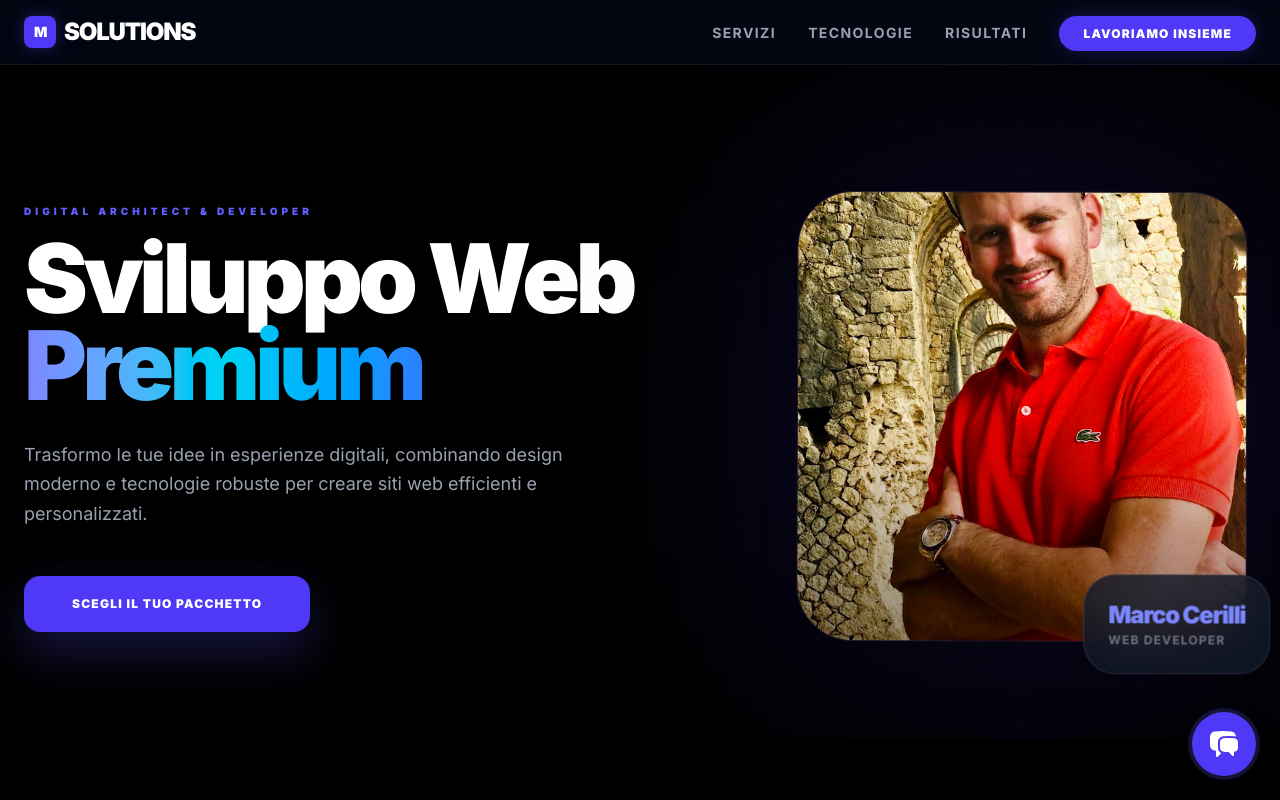
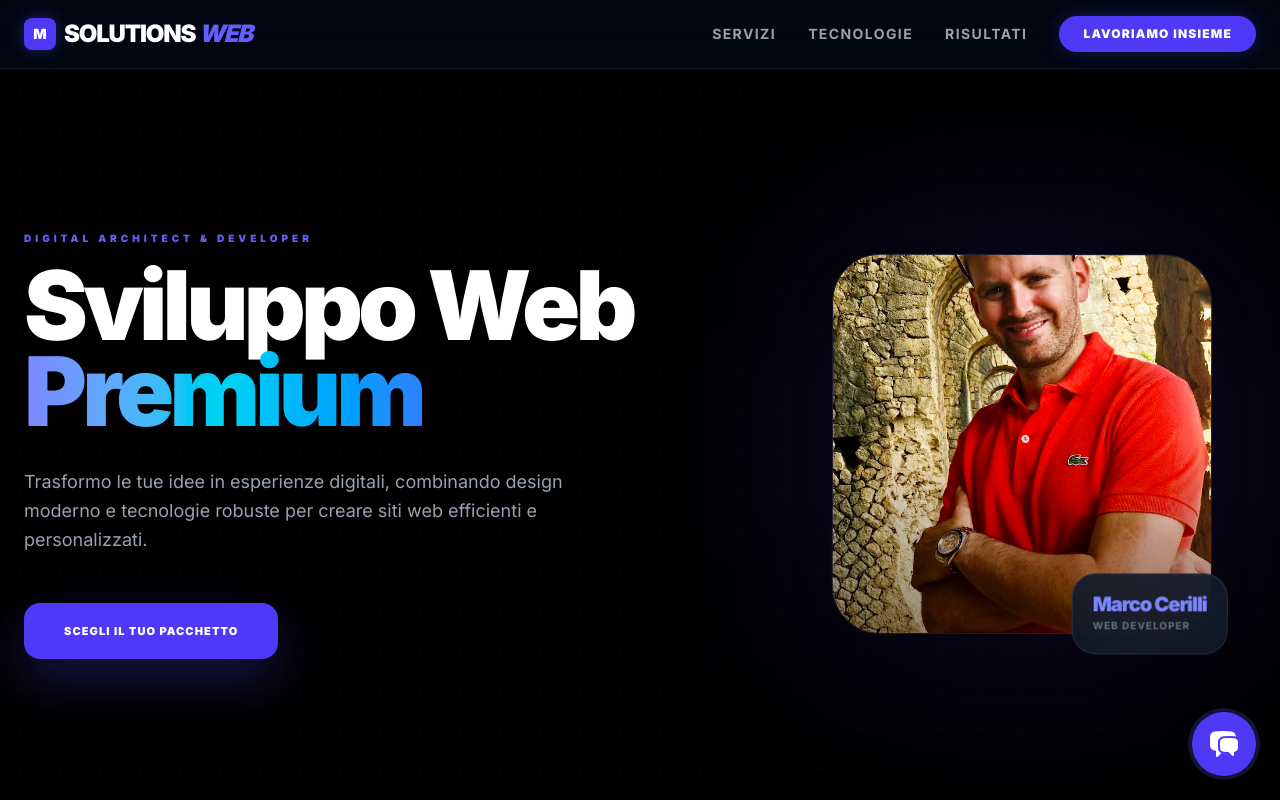
Before and after one commit to MarcoCerilli/portfolio-aziendale-2026, a Next.js app: page / in a window 1280 px wide. Shown: the top 800 px of the page. Built offline with nearby package versions, Linux system fonts and the light colour scheme.

Commit message:
Header problem design resolved

```diff
--- a/src/app/globals.css
+++ b/src/app/globals.css
@@ -16,6 +16,7 @@ body {
 
 html {
     scroll-behavior: smooth;
+    scroll-padding-top: 80px; /* Altezza del tuo header */
 }
 
 /* Rimuovi eventuali riferimenti a .dark o @media prefer-color-scheme */
--- a/src/components/Header.tsx
+++ b/src/components/Header.tsx
@@ -1,6 +1,8 @@
 "use client";
+import { useState } from "react";
 import Link from "next/link";
-import { motion } from "framer-motion";
+import { motion, AnimatePresence, Variants } from "framer-motion";
+import { XMarkIcon, SparklesIcon } from "@heroicons/react/24/outline";
 
 const navLinks = [
   { name: "Servizi", href: "/#pacchetti" },
@@ -9,67 +11,121 @@ const navLinks = [
 ];
 
 const Header = () => {
+  const [isOpen, setIsOpen] = useState(false);
+
+  const menuVariants: Variants = {
+    closed: {
+      opacity: 0,
+      y: -20,
+      transition: { staggerChildren: 0.05, staggerDirection: -1 },
+    },
+    opened: {
+      opacity: 1,
+      y: 0,
+      transition: {
+        type: "spring",
+        stiffness: 100,
+        damping: 20,
+        staggerChildren: 0.1,
+        delayChildren: 0.2,
+      },
+    },
+  };
+
+  const linkVariants: Variants = {
+    closed: { opacity: 0, y: 10 },
+    opened: { opacity: 1, y: 0 },
+  };
+
   return (
     <motion.header
-      className="sticky top-0 z-50 bg-gray-950/70 backdrop-blur-xl border-b border-gray-800/50 transition-all duration-300"
+      className="sticky top-0 z-[100] bg-gray-950/70 backdrop-blur-xl border-b border-gray-800/50"
       initial={{ y: -100, opacity: 0 }}
       animate={{ y: 0, opacity: 1 }}
-      transition={{ type: "spring", stiffness: 80, damping: 15 }}
     >
       <div className="container mx-auto px-6 py-4 flex justify-between items-center">
+        {/* LOGO */}
+        <Link href="/" className="group flex items-center gap-2">
+          <motion.div
+            whileHover={{ scale: 1.1, rotate: 5 }}
+            className="w-8 h-8 bg-indigo-600 rounded-lg flex items-center justify-center text-sm font-black text-white shadow-[0_0_15px_rgba(79,70,229,0.4)]"
+          >
+            M
+          </motion.div>
+          <span className="text-xl md:text-2xl font-black tracking-tighter text-white transition-colors duration-300 group-hover:text-indigo-400">
+            SOLUTIONS{" "}
+            <span className="text-indigo-500 group-hover:text-purple-400 transition-colors duration-300 italic">
+              WEB
+            </span>
+          </span>
+        </Link>
 
-        <motion.div
-          initial={{ opacity: 0, x: -20 }}
-          animate={{ opacity: 1, x: 0 }}
-          transition={{ delay: 0.3 }}
-        >
+        {/* Desktop Nav */}
+        <nav className="hidden md:flex items-center space-x-8">
+          {navLinks.map((link) => (
             <Link
-            href="/"
-            className="text-xl md:text-2xl font-black tracking-tighter text-white hover:text-indigo-400 transition-colors flex items-center gap-2"
-          >
-            <div className="w-8 h-8 bg-indigo-600 rounded-lg flex items-center justify-center text-white text-sm shadow-[0_0_15px_rgba(79,70,229,0.4)]">
-              M
-            </div>
-            <span>SOLUTIONS <span className="text-indigo-500 uppercase"></span></span>
-          </Link>
-        </motion.div>
-
-        <nav className="hidden md:flex items-center space-x-8">
-          {navLinks.map((link, index) => (
-            <motion.div
               key={link.name}
-              initial={{ y: -10, opacity: 0 }}
-              animate={{ y: 0, opacity: 1 }}
-              transition={{ delay: 0.1 * index + 0.5 }}
-            >
-              <Link
               href={link.href}
               className="text-sm font-bold uppercase tracking-widest text-gray-400 hover:text-white transition-colors relative group"
             >
               {link.name}
               <span className="absolute -bottom-1 left-0 w-0 h-0.5 bg-indigo-500 transition-all group-hover:w-full"></span>
             </Link>
+          ))}
+          <Link
+            href="/#contatti"
+            className="bg-indigo-600 hover:bg-indigo-500 text-white text-xs font-black uppercase tracking-widest px-6 py-2.5 rounded-full shadow-[0_0_20px_rgba(79,70,229,0.3)] transition-all"
+          >
+            Lavoriamo Insieme
+          </Link>
+        </nav>
+
+        {/* MOBILE TOGGLE CON SCINTILLE */}
+        <button
+          className="md:hidden p-2 z-[110] cursor-pointer text-indigo-400 hover:text-white transition-colors"
+          onClick={() => setIsOpen(!isOpen)}
+        >
+          {isOpen ? (
+            <XMarkIcon className="w-6 h-6 text-white" />
+          ) : (
+            <SparklesIcon className="w-7 h-7 animate-pulse" />
+          )}
+        </button>
+
+        {/* Mobile Menu Overlay - VOCI PIÙ PICCOLE */}
+        <AnimatePresence>
+          {isOpen && (
+            <motion.div
+              variants={menuVariants}
+              initial="closed"
+              animate="opened"
+              exit="closed"
+              className="fixed inset-0 h-screen w-full bg-gray-950/98 backdrop-blur-2xl flex flex-col items-center justify-center space-y-8 z-[105]"
+            >
+              {navLinks.map((link) => (
+                <motion.div key={link.name} variants={linkVariants}>
+                  <Link
+                    href={link.href}
+                    onClick={() => setIsOpen(false)}
+                    className="text-lg font-bold uppercase tracking-[0.4em] text-gray-400 hover:text-indigo-500 transition-colors"
+                  >
+                    {link.name}
+                  </Link>
                 </motion.div>
               ))}
 
-          <motion.div
-            initial={{ scale: 0.8, opacity: 0 }}
-            animate={{ scale: 1, opacity: 1 }}
-            transition={{ delay: 0.9 }}
-          >
+              <motion.div variants={linkVariants} className="pt-4">
                 <Link
                   href="/#contatti"
-              className="bg-indigo-600 hover:bg-indigo-500 text-white text-xs font-black uppercase tracking-widest px-6 py-2.5 rounded-full shadow-[0_0_20px_rgba(79,70,229,0.3)] transition-all active:scale-95"
+                  onClick={() => setIsOpen(false)}
+                  className="bg-indigo-600 text-white px-8 py-3.5 rounded-full font-black uppercase tracking-widest text-[10px] shadow-xl shadow-indigo-500/20"
                 >
                   Lavoriamo Insieme
                 </Link>
               </motion.div>
-        </nav>
-
-        {/* Mobile Menu Icon */}
-        <div className="md:hidden flex items-center">
-             <div className="w-6 h-0.5 bg-white rounded-full relative after:content-[''] after:absolute after:top-2 after:left-0 after:w-full after:h-0.5 after:bg-white after:rounded-full before:content-[''] before:absolute before:-top-2 before:left-0 before:w-full before:h-0.5 before:bg-white before:rounded-full"></div>
-        </div>
+            </motion.div>
+          )}
+        </AnimatePresence>
       </div>
     </motion.header>
   );
--- a/src/components/Hero.tsx
+++ b/src/components/Hero.tsx
@@ -4,18 +4,18 @@ import { motion } from "framer-motion";
 
 const Hero = () => {
   return (
-    <section className="bg-black text-white pt-32 pb-24 relative overflow-hidden">
-      {/* Griglia futuristica più sottile */}
+    <section className="bg-black text-white pt-24 pb-16 md:pt-32 md:pb-24 relative overflow-hidden min-h-[90vh] flex items-center">
+      {/* Griglia futuristica */}
       <div className="absolute inset-0 z-0 opacity-10" style={{ backgroundImage: 'radial-gradient(#374151 1px, transparent 1px)', backgroundSize: '40px 40px' }}></div>
 
-      <div className="container mx-auto px-6 flex flex-col md:flex-row items-center gap-16 relative z-10">
+      <div className="container mx-auto px-6 flex flex-col md:flex-row items-center gap-12 md:gap-16 relative z-10">
 
         {/* Colonna Testo */}
         <motion.div
           initial={{ opacity: 0, x: -30 }}
           animate={{ opacity: 1, x: 0 }}
           transition={{ duration: 0.8 }}
-          className="md:w-3/5 text-center md:text-left"
+          className="w-full md:w-3/5 text-center md:text-left order-2 md:order-1"
         >
           <motion.p
             className="text-[10px] font-black text-indigo-500 uppercase mb-4 tracking-[0.4em]"
@@ -23,72 +23,70 @@ const Hero = () => {
             Digital Architect & Developer
           </motion.p>
 
-          <h1 className="text-5xl md:text-8xl font-black mb-8 leading-[0.9] tracking-tighter">
+          <h1 className="text-4xl sm:text-5xl md:text-8xl font-black mb-6 md:mb-8 leading-[1.1] md:leading-[0.9] tracking-tighter">
             Sviluppo Web <br />
             <span className="text-transparent bg-clip-text bg-gradient-to-r from-indigo-400 via-cyan-400 to-blue-500">
               Premium
             </span>
           </h1>
 
-          <p className="text-lg text-gray-400 mb-12 leading-relaxed max-w-xl">
+          <p className="text-base md:text-lg text-gray-400 mb-10 md:mb-12 leading-relaxed max-w-xl mx-auto md:mx-0">
             Trasformo le tue idee in esperienze digitali, combinando design moderno e tecnologie robuste per creare siti web efficienti e personalizzati.
           </p>
 
           <motion.a
-            whileHover={{ scale: 1.02, y: -2 }}
-            whileTap={{ scale: 0.98 }}
+            whileHover={{ scale: 1.05 }}
+            whileTap={{ scale: 0.95 }}
             href="#pacchetti"
-            className="bg-indigo-600 hover:bg-indigo-500 text-white font-black uppercase tracking-widest text-xs py-5 px-12 rounded-2xl transition-all shadow-[0_20px_50px_rgba(79,70,229,0.3)] inline-block"
+            className="bg-indigo-600 hover:bg-indigo-500 text-white font-black uppercase tracking-widest text-[11px] py-5 px-10 rounded-2xl transition-all shadow-[0_20px_50px_rgba(79,70,229,0.3)] inline-block"
           >
             Scegli il tuo pacchetto
           </motion.a>
         </motion.div>
 
-        {/* Colonna Immagine - ORA QUADRATA E FLUTTUANTE */}
+        {/* Colonna Immagine - RIDIMENSIONATA */}
         <motion.div
           initial={{ opacity: 0, scale: 0.9 }}
           animate={{ opacity: 1, scale: 1 }}
           transition={{ duration: 1 }}
-          className="md:w-2/5 flex justify-center"
+          className="w-full md:w-2/5 flex justify-center order-1 md:order-2"
         >
           <motion.div
-            // Animazione di fluttuazione (floating)
             animate={{
-              y: [0, -20, 0],
-              rotate: [0, 1, -1, 0]
+              y: [0, -15, 0],
+              rotate: [0, 0.5, -0.5, 0]
             }}
             transition={{
               duration: 6,
               repeat: Infinity,
               ease: "easeInOut"
             }}
-            className="relative w-72 h-72 md:w-[450px] md:h-[450px]"
+            // Ridotto: da w-72 a w-60 su mobile, da 450px a 380px su desktop
+            className="relative w-60 h-60 md:w-[380px] md:h-[380px]"
           >
-            {/* Effetto Glow morbido dietro */}
-            <div className="absolute inset-0 bg-indigo-600/20 blur-[120px] rounded-[3rem]"></div>
+            {/* Effetto Glow proporzionato */}
+            <div className="absolute inset-0 bg-indigo-600/20 blur-[80px] md:blur-[100px] rounded-[3rem]"></div>
 
-            {/* Contenitore Immagine Quadrato (Squircle) */}
-            <div className="relative w-full h-full overflow-hidden rounded-[3.5rem] border border-white/10 shadow-2xl transition-all duration-500 hover:border-indigo-500/50">
+            {/* Contenitore Immagine */}
+            <div className="relative w-full h-full overflow-hidden rounded-[3rem] border border-white/10 shadow-2xl">
               <Image
                 src="/profile.jpg"
                 alt="Marco Cerilli"
                 fill
-                className="object-cover scale-105 hover:scale-110 transition-transform duration-700"
+                className="object-cover scale-105"
                 priority
               />
-
-              {/* Overlay per dare un tocco lucido/vetro */}
               <div className="absolute inset-0 bg-gradient-to-t from-black/40 via-transparent to-transparent"></div>
             </div>
 
-            {/* Badge flottante opzionale */}
+            {/* Badge flottante riposizionato */}
             <motion.div
-              animate={{ y: [0, 10, 0] }}
+              animate={{ y: [0, 5, 0] }}
               transition={{ duration: 4, repeat: Infinity, ease: "easeInOut" }}
-              className="absolute -bottom-6 -right-6 bg-gray-900/80 backdrop-blur-xl border border-white/10 p-6 rounded-[2rem] hidden md:block"
+              className="absolute -bottom-4 -right-4 bg-gray-900/90 backdrop-blur-xl border border-white/10 p-4 md:p-5 rounded-[1.5rem] hidden md:block shadow-2xl"
             >
-              <p className="text-indigo-400 font-black text-2xl tracking-tighter">Marco Cerilli</p>
-              <p className="text-[12px] text-gray-500 uppercase tracking-widest font-bold">web developer</p>
+              <p className="text-indigo-400 font-black text-xl tracking-tighter leading-none">Marco Cerilli</p>
+              <p className="text-[10px] text-gray-500 uppercase tracking-widest font-bold mt-1">web developer</p>
             </motion.div>
           </motion.div>
         </motion.div>
```
Lines whose indentation alone changed are shown as unchanged.
